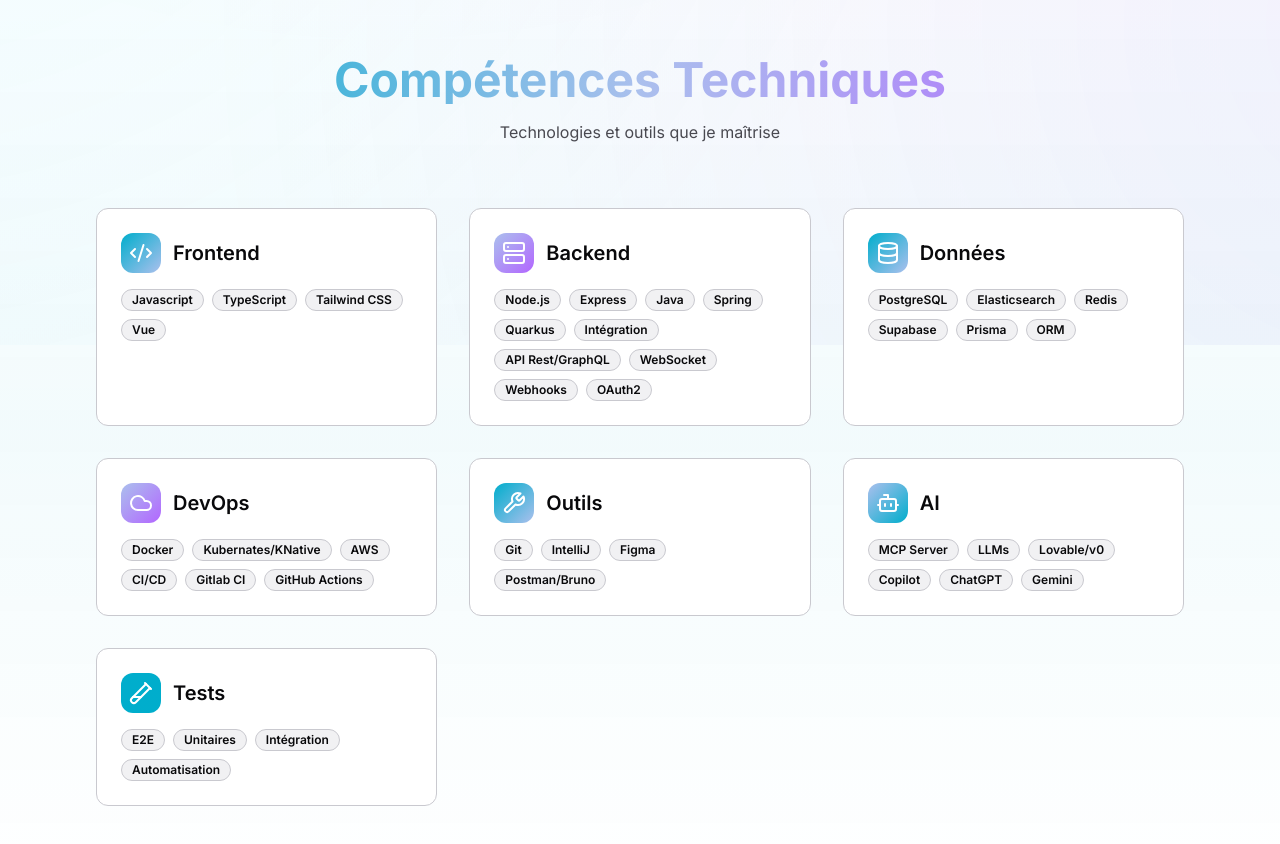
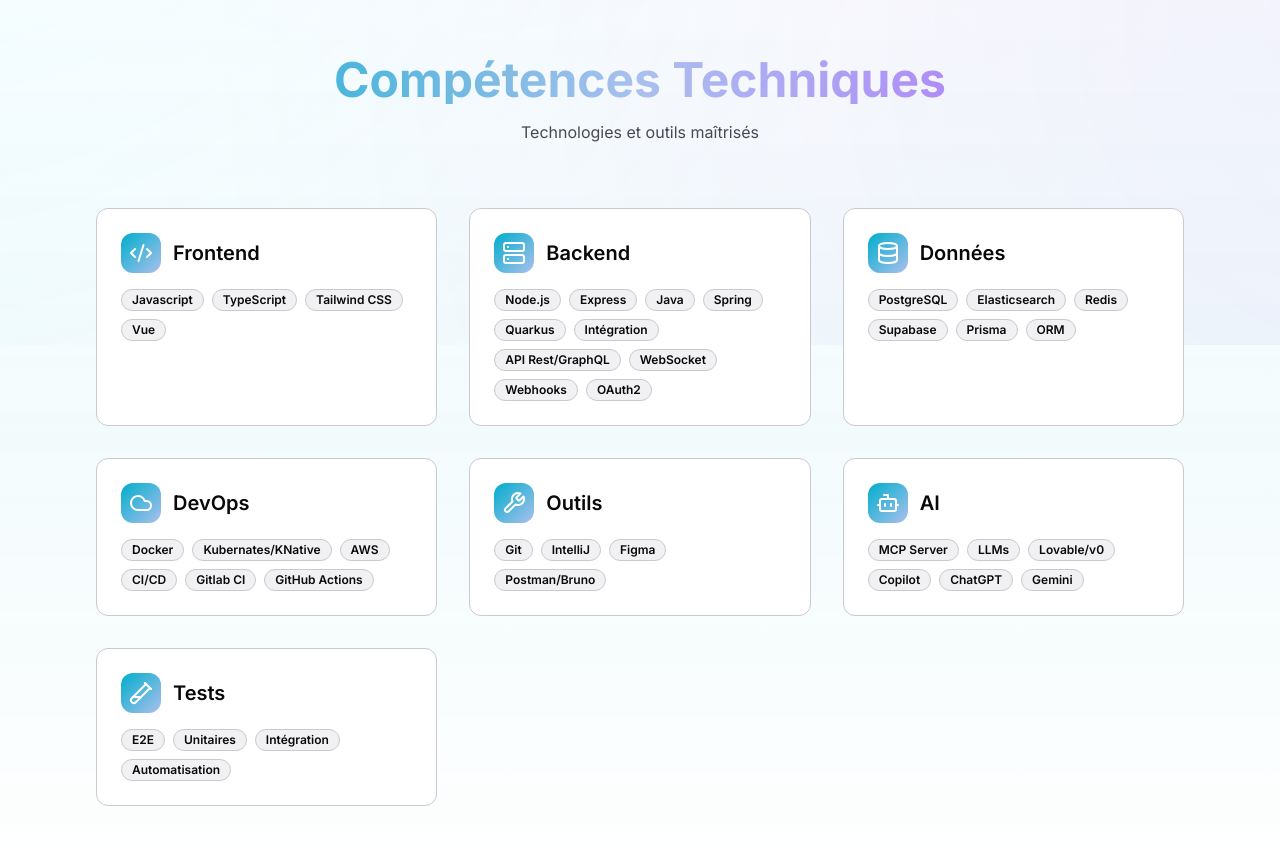
Before and after one commit to quentin-desbin/personal-portfolio, a React (Vite) app: page /#contact in a window 1280 px wide. Shown: the part 840-1684 px from the top of the page. Built offline with nearby package versions, Linux system fonts and the light colour scheme; the HTML template or start-up script is replaced by a standard one.

Commit message:
:coffin: remove no more used custom colors for each skill

```diff
--- a/src/components/Skills.tsx
+++ b/src/components/Skills.tsx
@@ -9,44 +9,37 @@
     {
       title: "Frontend",
       icon: Code2,
-      skills: ["Javascript", "TypeScript", "Tailwind CSS", "Vue"],
-      color: "from-primary to-accent",
+      skills: ["Javascript", "TypeScript", "Tailwind CSS", "Vue"]
     },
     {
       title: "Backend",
       icon: Server,
-      skills: ["Node.js", "Express", "Java", "Spring", "Quarkus", "Intégration", "API Rest/GraphQL", "WebSocket", "Webhooks", "OAuth2"],
-      color: "from-accent to-[hsl(270,100%,70%)]",
+      skills: ["Node.js", "Express", "Java", "Spring", "Quarkus", "Intégration", "API Rest/GraphQL", "WebSocket", "Webhooks", "OAuth2"]
     },
     {
       title: "Données",
       icon: Database,
-      skills: ["PostgreSQL", "Elasticsearch", "Redis", "Supabase", "Prisma", "ORM"],
-      color: "from-primary to-accent",
+      skills: ["PostgreSQL", "Elasticsearch", "Redis", "Supabase", "Prisma", "ORM"]
     },
     {
       title: "DevOps",
       icon: Cloud,
-      skills: ["Docker", "Kubernates/KNative", "AWS", "CI/CD", "Gitlab CI", "GitHub Actions"],
-      color: "from-accent to-[hsl(270,100%,70%)]",
+      skills: ["Docker", "Kubernates/KNative", "AWS", "CI/CD", "Gitlab CI", "GitHub Actions"]
     },
     {
       title: "Outils",
       icon: Wrench,
-      skills: ["Git", "IntelliJ", "Figma", "Postman/Bruno"],
-      color: "from-primary to-accent",
+      skills: ["Git", "IntelliJ", "Figma", "Postman/Bruno"]
     },
 		{
 			title: "AI",
 			icon: Bot,
-			skills: ["MCP Server", "LLMs", "Lovable/v0", "Copilot", "ChatGPT", "Gemini"],
-			color: "from-accent to-primary",
+			skills: ["MCP Server", "LLMs", "Lovable/v0", "Copilot", "ChatGPT", "Gemini"]
 		},
 		{
 			title: "Tests",
 			icon: TestTubeDiagonal,
-			skills: ["E2E", "Unitaires", "Intégration", "Automatisation"],
-			color: "from-primary to-primary",
+			skills: ["E2E", "Unitaires", "Intégration", "Automatisation"]
 		}
   ];
 
@@ -60,7 +53,7 @@
           Compétences Techniques
         </h2>
         <p className={`text-center text-muted-foreground mb-16 transition-all duration-1000 delay-100 ${isVisible ? 'opacity-100 translate-y-0' : 'opacity-0 translate-y-10'}`}>
-          Technologies et outils que je maîtrise
+          Technologies et outils maîtrisés
         </p>
 
         <div className="grid grid-cols-1 md:grid-cols-2 lg:grid-cols-3 gap-8">
@@ -71,7 +64,7 @@
               style={{ transitionDelay: `${idx * 100}ms` }}
             >
               <div className="flex items-center gap-3 mb-4">
-                <div className={`p-2 rounded-lg bg-gradient-to-br ${category.color} group-hover:animate-glow-pulse transition-all duration-300`}>
+                <div className={`p-2 rounded-lg bg-gradient-to-br from-primary to-accent group-hover:animate-glow-pulse transition-all duration-300`}>
                   <category.icon className="h-6 w-6 text-background" />
                 </div>
                 <h3 className="text-xl font-semibold">{category.title}</h3>
```
